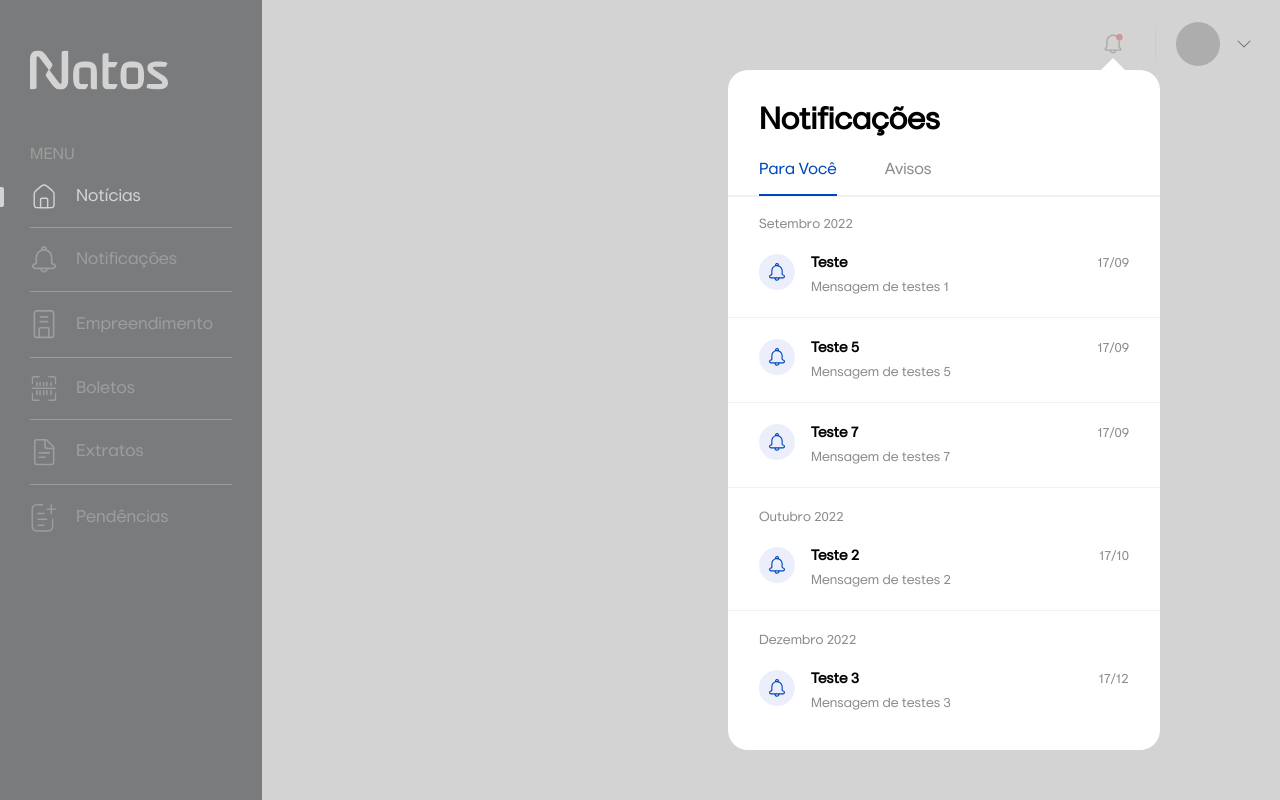
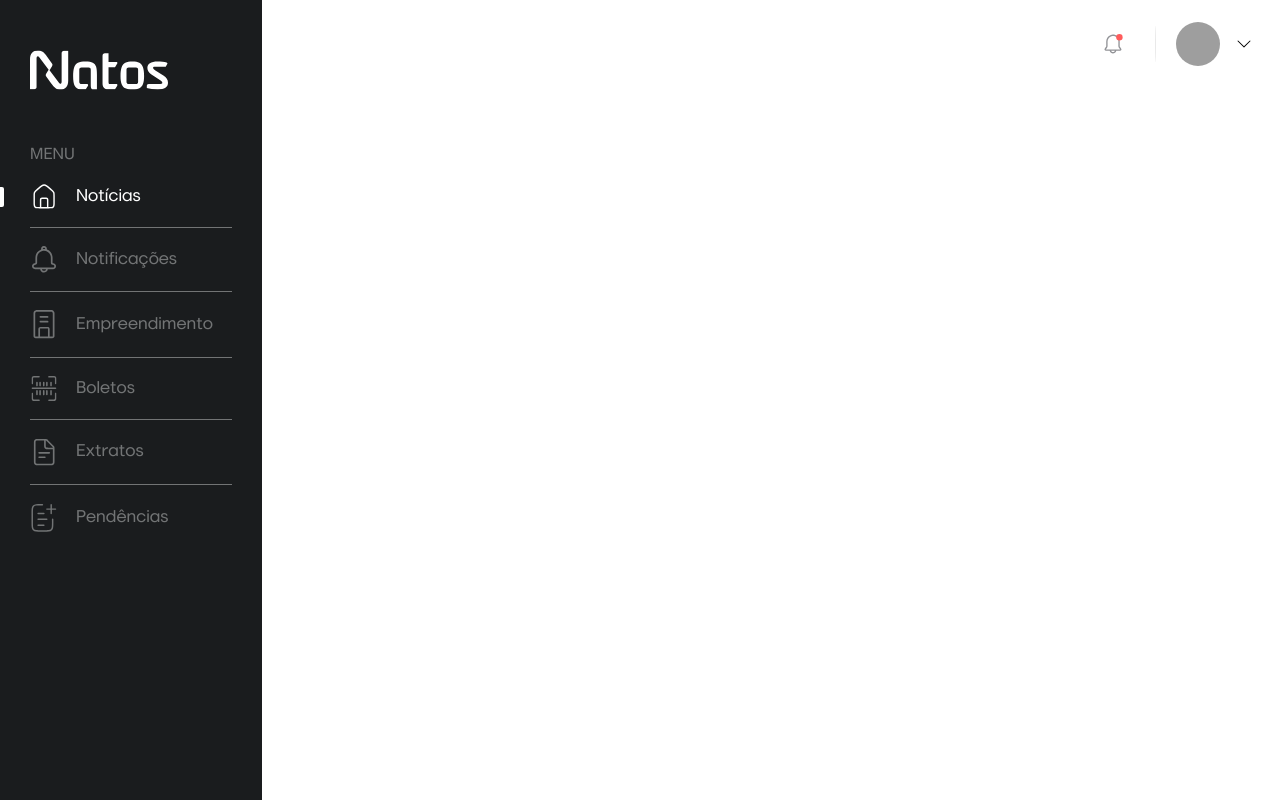
Before and after one commit to invogatech/grupo-natos-front, a Next.js app: page / in a window 1280 px wide. Built offline with nearby package versions, Linux system fonts and the light colour scheme; grey boxes are pictures that could not be loaded.

Commit message:
Fix NotificationPopUp open on load page

```diff
--- a/src/components/header/headerComponent.tsx
+++ b/src/components/header/headerComponent.tsx
@@ -14,7 +14,7 @@ export default function HeaderComponent() {
   const notifications = useNotificationsStore((state) => state.notifications);
   const toggleSideBar = useSideBarStore((state) => state.toggleSideBar);
 
-  const [ isNotificationPopUpOpen, setIsNotificationPopUpOpen ] = useState(true);
+  const [ isNotificationPopUpOpen, setIsNotificationPopUpOpen ] = useState(false);
 
   const toggleNotificationPopUp = () => {
     setIsNotificationPopUpOpen(!isNotificationPopUpOpen);
--- a/src/components/header/notificationPopUp/notificationPopUpComponent.tsx
+++ b/src/components/header/notificationPopUp/notificationPopUpComponent.tsx
@@ -58,10 +58,10 @@ export default function NotificationPopUpComponent({ closeNotificationPopUp }: N
         </Menu>
         <NotificationsSection>
           {monthsWithNotifications.map((month) => (
-            <MonthlyNotificationsSection>
+            <MonthlyNotificationsSection key={Math.random()}>
               <p className="notifications-month">{month.month} {month.year}</p>
             {filterNotifications(month.month, month.year).map((notification) => (
-              <NotificationItem>
+              <NotificationItem key={notification.id}>
                 <section className="notification-icon-section">
                 <NotificationBell className="notification-icon"/>
                 </section>
```
